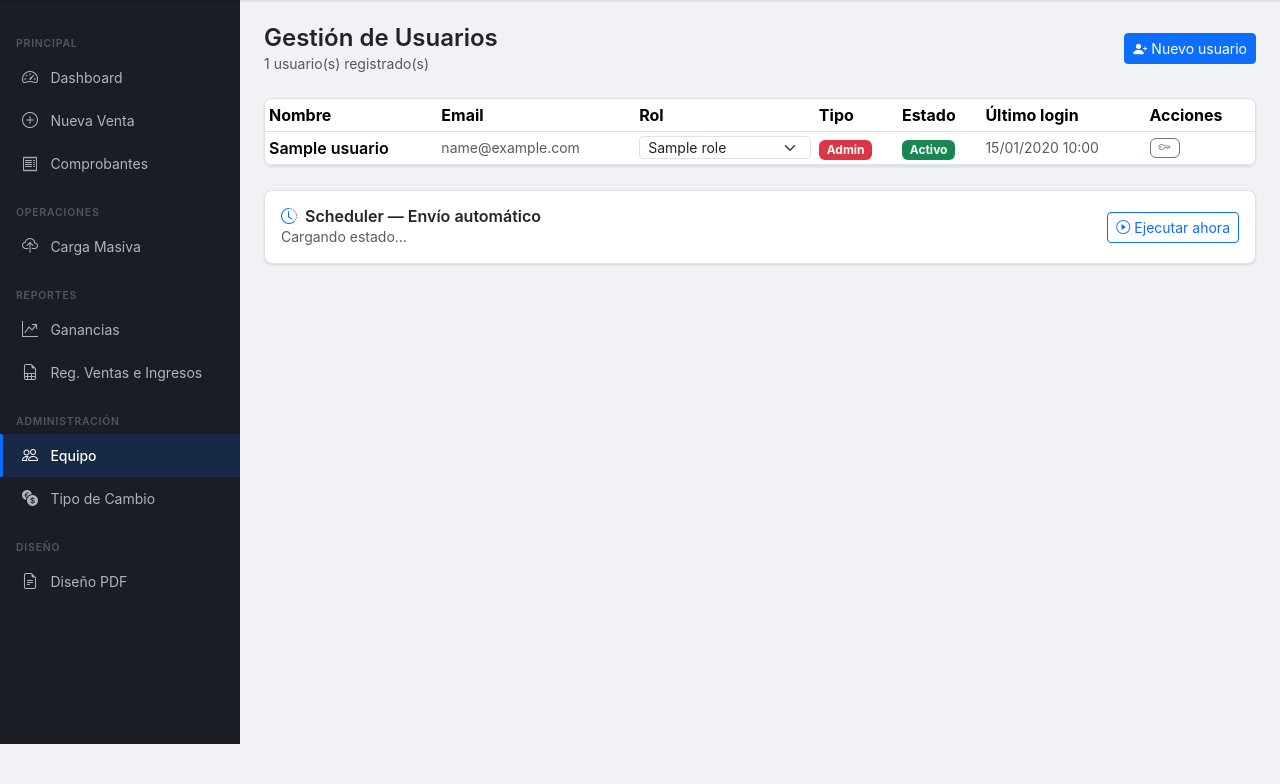
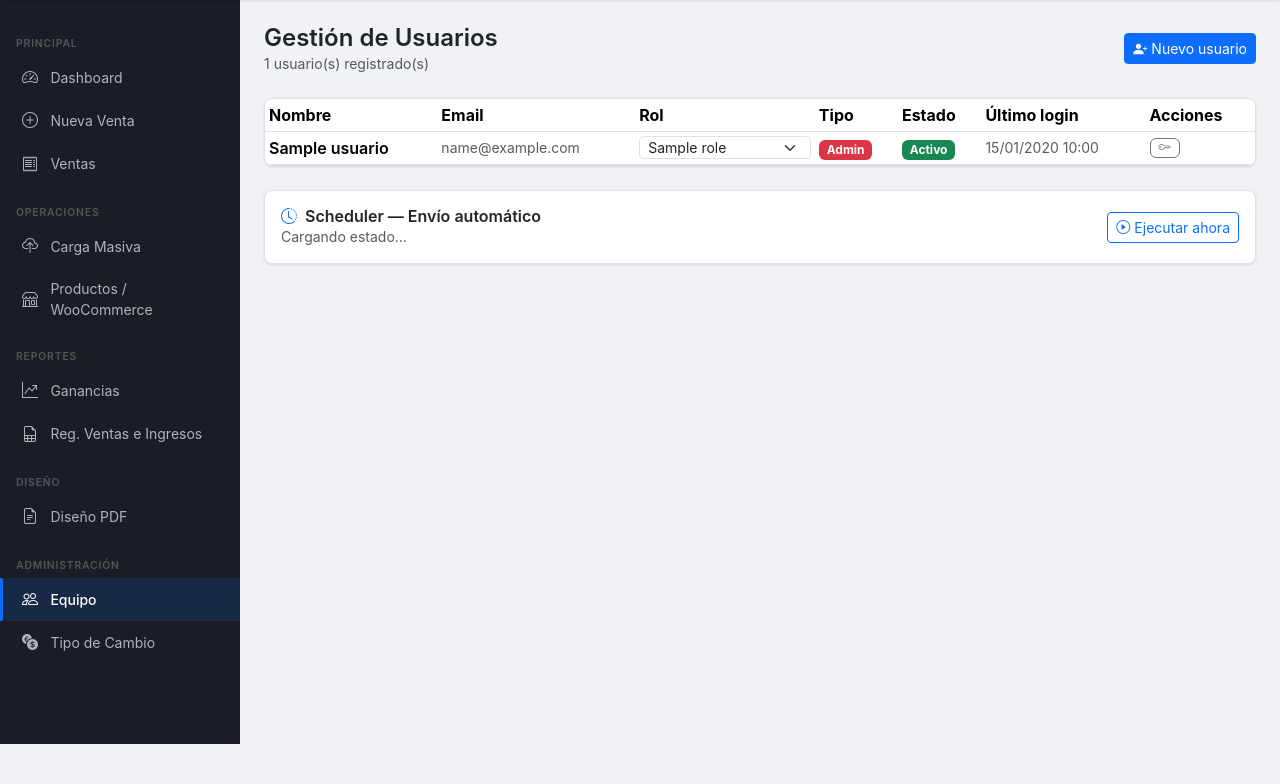
Before and after one commit to mickstmt/ArdavFact, a Flask app: page /admin/usuarios in a window 1280 px wide. Shown: the part 56-840 px from the top of the page. Run offline with Flask 3, Linux system fonts and the light colour scheme; a user stored in the database is signed in; tables that the repository leaves empty hold one stand-in row (values such as "Sample post"); some libraries are stand-ins or nearby versions.

Commit message:
feat: unify sidebar — rename Comprobantes→Ventas, add Productos/WooCommerce, reorder sections
- Rename sidebar label 'Comprobantes' → 'Ventas' to match iziFact
- Add 'Productos / WooCommerce' link under Operaciones (admin only)
- Reorder sections: Principal → Operaciones → Reportes → Diseño → Administración
- Fix Tipo de Cambio active state to cover all admin sub-routes

Co-Authored-By: Claude Sonnet 4.6 <noreply@anthropic.com>

```diff
--- a/app/templates/base.html
+++ b/app/templates/base.html
@@ -95,15 +95,23 @@
   {% if current_user.tiene_permiso('ventas.ver') %}
   <a href="{{ url_for('ventas.lista_ventas') }}"
      class="af-sidebar-link {% if request.endpoint == 'ventas.lista_ventas' %}active{% endif %}">
-    <i class="bi bi-receipt"></i>Comprobantes
+    <i class="bi bi-receipt"></i>Ventas
   </a>
   {% endif %}
 
+  <div class="af-sidebar-section">Operaciones</div>
+
   {% if current_user.tiene_permiso('bulk.upload') %}
-  <div class="af-sidebar-section">Operaciones</div>
   <a href="{{ url_for('bulk.upload') }}"
      class="af-sidebar-link {% if request.blueprint in ('bulk', 'bulk_falabella') %}active{% endif %}">
     <i class="bi bi-cloud-upload"></i>Carga Masiva
+  </a>
+  {% endif %}
+
+  {% if current_user.tiene_permiso('usuarios.gestionar') %}
+  <a href="{{ url_for('productos.lista_productos') }}"
+     class="af-sidebar-link {% if request.blueprint == 'productos' %}active{% endif %}">
+    <i class="bi bi-shop"></i>Productos / WooCommerce
   </a>
   {% endif %}
 
@@ -119,6 +127,12 @@
   </a>
   {% endif %}
 
+  <div class="af-sidebar-section">Diseño</div>
+  <a href="#"
+     class="af-sidebar-link">
+    <i class="bi bi-file-earmark-text"></i>Diseño PDF
+  </a>
+
   {% if current_user.tiene_permiso('usuarios.gestionar') %}
   <div class="af-sidebar-section">Administración</div>
   <a href="{{ url_for('admin.usuarios') }}"
@@ -126,16 +140,10 @@
     <i class="bi bi-people"></i>Equipo
   </a>
   <a href="{{ url_for('admin.tipo_cambio') }}"
-     class="af-sidebar-link {% if request.endpoint == 'admin.tipo_cambio' %}active{% endif %}">
+     class="af-sidebar-link {% if request.endpoint in ('admin.tipo_cambio', 'admin.tipo_cambio_guardar', 'admin.tipo_cambio_guardar_rango', 'admin.tipo_cambio_eliminar') %}active{% endif %}">
     <i class="bi bi-currency-exchange"></i>Tipo de Cambio
   </a>
   {% endif %}
-
-  <div class="af-sidebar-section">Diseño</div>
-  <a href="#"
-     class="af-sidebar-link">
-    <i class="bi bi-file-earmark-text"></i>Diseño PDF
-  </a>
 
 </aside>
 {% endif %}
```
